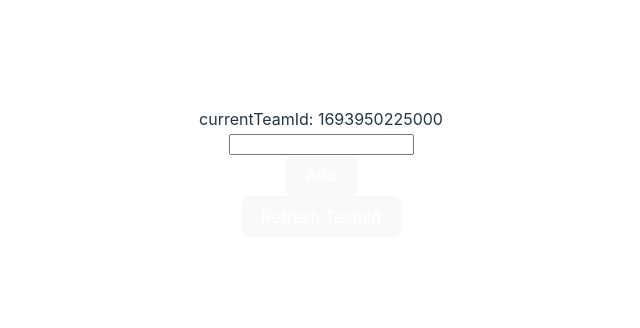
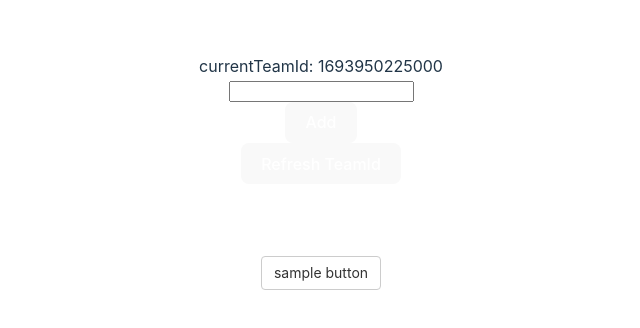
Before and after one commit to zakihaya/react-vite-sample, a React (Vite) app: page / in a window 1280 px wide. Shown: the part 228-556 px from the top of the page, without its empty margins (319-959 px from the left). Built offline with nearby package versions, Linux system fonts and the light colour scheme.

Commit message:
storybookのテスト用に簡単なボタンコンポーネントを追加

```diff
--- a/package.json
+++ b/package.json
@@ -37,6 +37,7 @@
     "eslint-plugin-react-refresh": "^0.4.3",
     "jsdom": "^22.1.0",
     "prettier": "^3.0.3",
+    "sass": "^1.66.1",
     "typescript": "^5.2.2",
     "vite": "^4.4.5",
     "vitest": "^0.34.4"
--- a/src/components/TodoList.tsx
+++ b/src/components/TodoList.tsx
@@ -2,6 +2,7 @@ import { useState } from "react";
 import TodoComponent from "./Todo";
 import TodoFormComponent from "./TodoForm";
 import { Todo } from "@/types/Todo";
+import ButtonComponent from "@/components/ui/Button";
 import { useTeamId } from "@/contexts/TeamIdContext";
 
 const TodoListComponent = () => {
@@ -35,6 +36,15 @@ const TodoListComponent = () => {
         ))}
       </div>
       <TodoFormComponent onAdd={onAdd} />
+      <br />
+      <br />
+      <br />
+      <ButtonComponent
+        text="sample button"
+        onClick={() => {
+          window.alert("clicked");
+        }}
+      />
     </>
   );
 };
--- /dev/null
+++ b/src/components/ui/Button.scss
@@ -0,0 +1,16 @@
+.button {
+  background-color: #fff;
+  border: 1px solid #ccc;
+  border-radius: 4px;
+  color: #333;
+  cursor: pointer;
+  display: inline-block;
+  font-size: 14px;
+  font-weight: 400;
+  line-height: 1.42857143;
+  margin-bottom: 0;
+  padding: 6px 12px;
+  text-align: center;
+  vertical-align: middle;
+  white-space: nowrap;
+}
--- /dev/null
+++ b/src/components/ui/Button.tsx
@@ -0,0 +1,16 @@
+import "./Button.scss";
+
+type ButtonProps = {
+  text: string;
+  onClick: () => void;
+};
+
+const ButtonComponent = ({ text, onClick }: ButtonProps) => {
+  return (
+    <div className="button" onClick={onClick}>
+      {text}
+    </div>
+  );
+};
+
+export default ButtonComponent;
```
Also changed, not shown: 1 other file (tests, documents, lock files or other folders).
